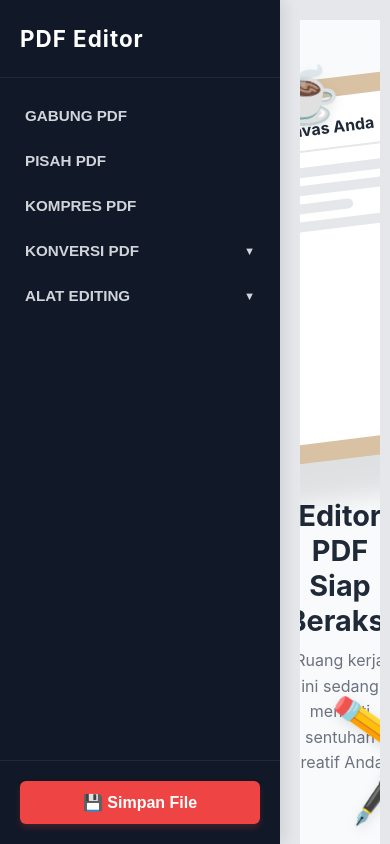
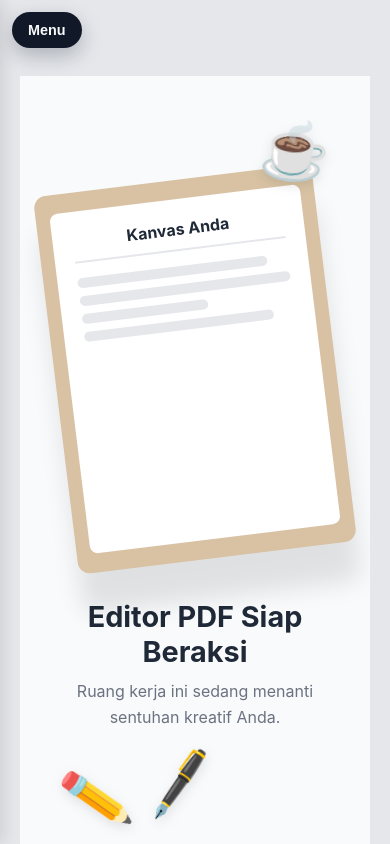
Before and after one commit to IkhsanMoekhtar/pdf_editor, a React (Vite) app: page / in a window 390 px wide. Built offline with nearby package versions, Linux system fonts and the light colour scheme.

Commit message:
feat: improve mobile sidebar behavior

```diff
--- a/src/App.css
+++ b/src/App.css
@@ -5,6 +5,37 @@
   height: 100vh;
   font-family: Inter, system-ui, Avenir, Helvetica, Arial, sans-serif;
   background-color: #e5e7eb;
+}
+
+.mobile-menu-btn {
+  display: none;
+  position: fixed;
+  top: 12px;
+  left: 12px;
+  z-index: 45;
+  border: none;
+  border-radius: 999px;
+  background: #111827;
+  color: #f9fafb;
+  padding: 10px 16px;
+  font-size: 0.9rem;
+  font-weight: 700;
+  box-shadow: 0 8px 20px rgba(17, 24, 39, 0.25);
+  transition: opacity 0.2s ease, transform 0.2s ease;
+}
+
+.mobile-menu-btn.hidden {
+  opacity: 0;
+  pointer-events: none;
+  transform: translateY(-6px);
+}
+
+.sidebar-backdrop {
+  position: fixed;
+  inset: 0;
+  border: none;
+  background: rgba(17, 24, 39, 0.5);
+  z-index: 30;
 }
 
 /* --- SIDEBAR BARU --- */
@@ -22,6 +53,7 @@
 .brand {
   display: flex;
   align-items: center;
+  justify-content: space-between;
   gap: 12px;
   padding: 25px 20px;
   font-size: 1.4rem;
@@ -29,6 +61,17 @@
   letter-spacing: 1px;
   border-bottom: 1px solid #1f2937;
   color: #ffffff;
+}
+
+.mobile-close-btn {
+  display: none;
+  border: none;
+  background: transparent;
+  color: #f9fafb;
+  font-size: 1.8rem;
+  line-height: 1;
+  cursor: pointer;
+  padding: 2px 8px;
 }
 
 .brand-icon {
@@ -315,3 +358,47 @@
   height: auto !important;
   max-width: none !important;
 }
+
+@media (max-width: 900px) {
+  .mobile-menu-btn {
+    display: inline-flex;
+    align-items: center;
+    justify-content: center;
+  }
+
+  .app-container {
+    position: relative;
+  }
+
+  .main-sidebar {
+    position: fixed;
+    top: 0;
+    left: 0;
+    height: 100dvh;
+    width: min(84vw, 320px);
+    transform: translateX(-100%);
+    transition: transform 0.28s ease;
+    z-index: 40;
+  }
+
+  .main-sidebar.mobile-open {
+    transform: translateX(0);
+  }
+
+  .mobile-close-btn {
+    display: inline-flex;
+    align-items: center;
+    justify-content: center;
+  }
+
+  .workspace {
+    width: 100%;
+    padding-top: 56px;
+  }
+
+  .sidebar-footer {
+    position: sticky;
+    bottom: 0;
+    background: #111827;
+  }
+}
--- a/src/App.jsx
+++ b/src/App.jsx
@@ -11,6 +11,7 @@ function App() {
   const [drawings, setDrawings] = useState([]);
   const [rotation, setRotation] = useState(0);
   const [texts, setTexts] = useState([]);
+  const [isSidebarOpen, setIsSidebarOpen] = useState(false);
 
   // Fungsi mengubah warna HEX HTML ke RGB untuk pdf-lib
   const hexToPdfRgb = (hex) => {
@@ -103,11 +104,29 @@ function App() {
 
   return (
     <div className="app-container">
+      <button
+        className={`mobile-menu-btn ${isSidebarOpen ? 'hidden' : ''}`}
+        onClick={() => setIsSidebarOpen(true)}
+        aria-label="Buka menu sidebar"
+      >
+        Menu
+      </button>
+
       <Sidebar
         activeTool={activeTool}
         setActiveTool={setActiveTool}
         onSave={savePdfWithDrawings}
+        isMobileOpen={isSidebarOpen}
+        onCloseMobile={() => setIsSidebarOpen(false)}
       />
+
+      {isSidebarOpen && (
+        <button
+          className="sidebar-backdrop"
+          aria-label="Tutup menu sidebar"
+          onClick={() => setIsSidebarOpen(false)}
+        />
+      )}
 
       <main className="workspace">
         {pdfFile ? (
--- a/src/components/layout/Sidebar.jsx
+++ b/src/components/layout/Sidebar.jsx
@@ -1,7 +1,13 @@
 import React, { useState } from 'react';
 
-export default function Sidebar({ activeTool, setActiveTool, onSave }) {
+export default function Sidebar({ activeTool, setActiveTool, onSave, isMobileOpen, onCloseMobile }) {
   const [expandedMenu, setExpandedMenu] = useState(null);
+
+  const closeIfMobile = () => {
+    if (typeof window !== 'undefined' && window.innerWidth <= 900) {
+      onCloseMobile?.();
+    }
+  };
 
   const toggleMenu = (menuName) => {
     setExpandedMenu(prev => prev === menuName ? null : menuName);
@@ -12,15 +18,22 @@ export default function Sidebar({ activeTool, setActiveTool, onSave }) {
   };
 
   return (
-    <aside className="main-sidebar">
+    <aside className={`main-sidebar ${isMobileOpen ? 'mobile-open' : ''}`}>
       <div className="brand">
         <strong>PDF Editor</strong>
+        <button
+          className="mobile-close-btn"
+          onClick={onCloseMobile}
+          aria-label="Tutup sidebar"
+        >
+          ×
+        </button>
       </div>
 
       <nav className="sidebar-nav">
-        <button className="nav-item">GABUNG PDF</button>
-        <button className="nav-item">PISAH PDF</button>
-        <button className="nav-item">KOMPRES PDF</button>
+        <button className="nav-item" onClick={closeIfMobile}>GABUNG PDF</button>
+        <button className="nav-item" onClick={closeIfMobile}>PISAH PDF</button>
+        <button className="nav-item" onClick={closeIfMobile}>KOMPRES PDF</button>
 
         <div className={`nav-group ${expandedMenu === 'convert' ? 'expanded' : ''}`}>
           <button className="nav-item has-arrow" onClick={() => toggleMenu('convert')}>
@@ -28,16 +41,16 @@ export default function Sidebar({ activeTool, setActiveTool, onSave }) {
           </button>
           <div className="submenu">
             <div className="submenu-title">KE PDF</div>
-            <button className="submenu-btn"><span className="doc-icon icon-jpg">J</span> JPG ke PDF</button>
-            <button className="submenu-btn"><span className="doc-icon icon-word">W</span> WORD ke PDF</button>
-            <button className="submenu-btn"><span className="doc-icon icon-ppt">P</span> PPT ke PDF</button>
-            <button className="submenu-btn"><span className="doc-icon icon-excel">X</span> EXCEL ke PDF</button>
+            <button className="submenu-btn" onClick={closeIfMobile}><span className="doc-icon icon-jpg">J</span> JPG ke PDF</button>
+            <button className="submenu-btn" onClick={closeIfMobile}><span className="doc-icon icon-word">W</span> WORD ke PDF</button>
+            <button className="submenu-btn" onClick={closeIfMobile}><span className="doc-icon icon-ppt">P</span> PPT ke PDF</button>
+            <button className="submenu-btn" onClick={closeIfMobile}><span className="doc-icon icon-excel">X</span> EXCEL ke PDF</button>
 
             <div className="submenu-title" style={{ marginTop: '10px' }}>DARI PDF</div>
-            <button className="submenu-btn"><span className="doc-icon icon-jpg">J</span> PDF ke JPG</button>
-            <button className="submenu-btn"><span className="doc-icon icon-word">W</span> PDF ke WORD</button>
-            <button className="submenu-btn"><span className="doc-icon icon-ppt">P</span> PDF ke PPT</button>
-            <button className="submenu-btn"><span className="doc-icon icon-excel">X</span> PDF ke EXCEL</button>
+            <button className="submenu-btn" onClick={closeIfMobile}><span className="doc-icon icon-jpg">J</span> PDF ke JPG</button>
+            <button className="submenu-btn" onClick={closeIfMobile}><span className="doc-icon icon-word">W</span> PDF ke WORD</button>
+            <button className="submenu-btn" onClick={closeIfMobile}><span className="doc-icon icon-ppt">P</span> PDF ke PPT</button>
+            <button className="submenu-btn" onClick={closeIfMobile}><span className="doc-icon icon-excel">X</span> PDF ke EXCEL</button>
           </div>
         </div>
 
@@ -46,13 +59,13 @@ export default function Sidebar({ activeTool, setActiveTool, onSave }) {
             ALAT EDITING <span className="arrow">▼</span>
           </button>
           <div className="submenu">
-            <button className={`submenu-btn ${activeTool === 'text' ? 'active' : ''}`} onClick={() => handleToolClick('text')}>
+            <button className={`submenu-btn ${activeTool === 'text' ? 'active' : ''}`} onClick={() => { handleToolClick('text'); closeIfMobile(); }}>
               <span className="doc-icon icon-pdf">T</span> Tambah Teks
             </button>
-            <button className={`submenu-btn ${activeTool === 'draw' ? 'active' : ''}`} onClick={() => handleToolClick('draw')}>
+            <button className={`submenu-btn ${activeTool === 'draw' ? 'active' : ''}`} onClick={() => { handleToolClick('draw'); closeIfMobile(); }}>
               <span className="doc-icon icon-pdf">C</span> Coretan Bebas
             </button>
-            <button className={`submenu-btn ${activeTool === 'highlight' ? 'active' : ''}`} onClick={() => handleToolClick('highlight')}>
+            <button className={`submenu-btn ${activeTool === 'highlight' ? 'active' : ''}`} onClick={() => { handleToolClick('highlight'); closeIfMobile(); }}>
               <span className="doc-icon icon-pdf">H</span> Highlight Area
             </button>
           </div>
@@ -60,7 +73,7 @@ export default function Sidebar({ activeTool, setActiveTool, onSave }) {
       </nav>
 
       <div className="sidebar-footer">
-        <button className="save-btn" onClick={onSave}>
+        <button className="save-btn" onClick={() => { onSave(); closeIfMobile(); }}>
           💾 Simpan File
         </button>
       </div>
```
